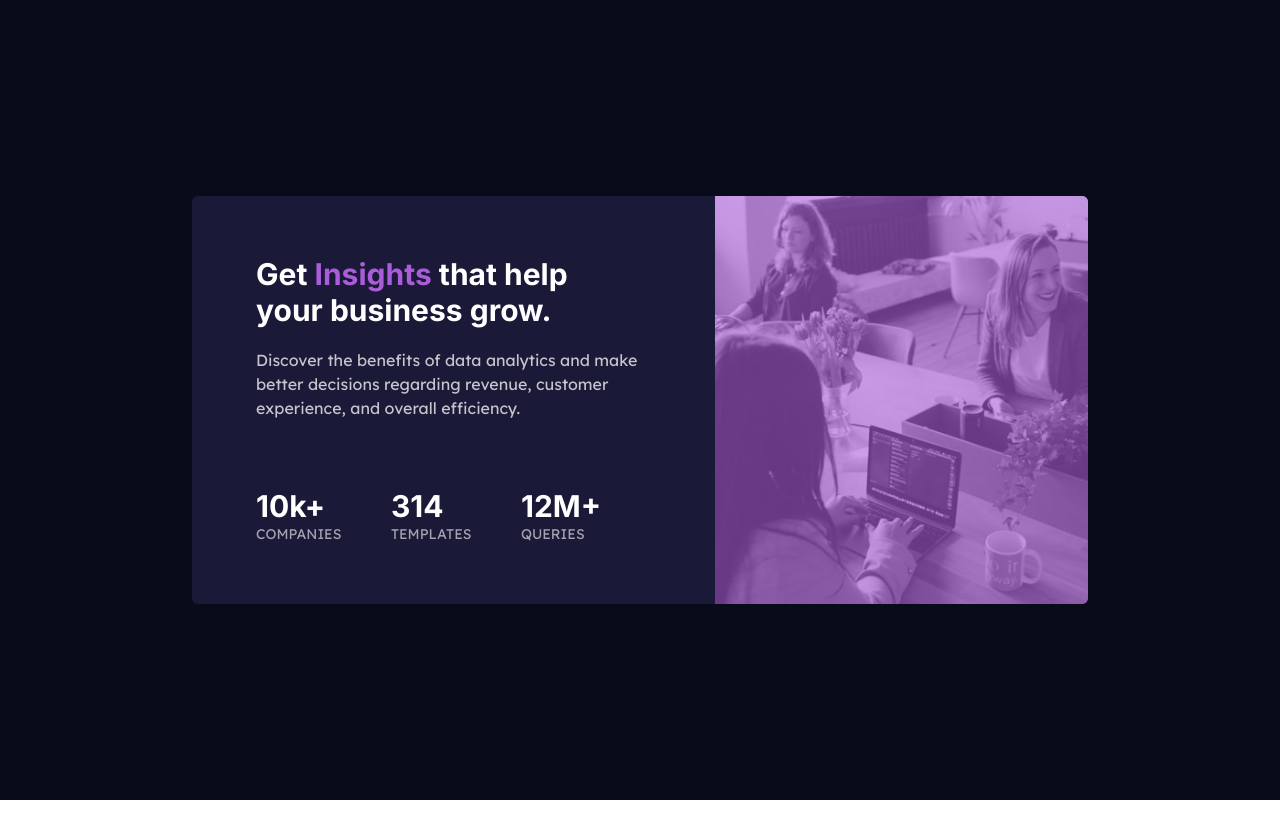
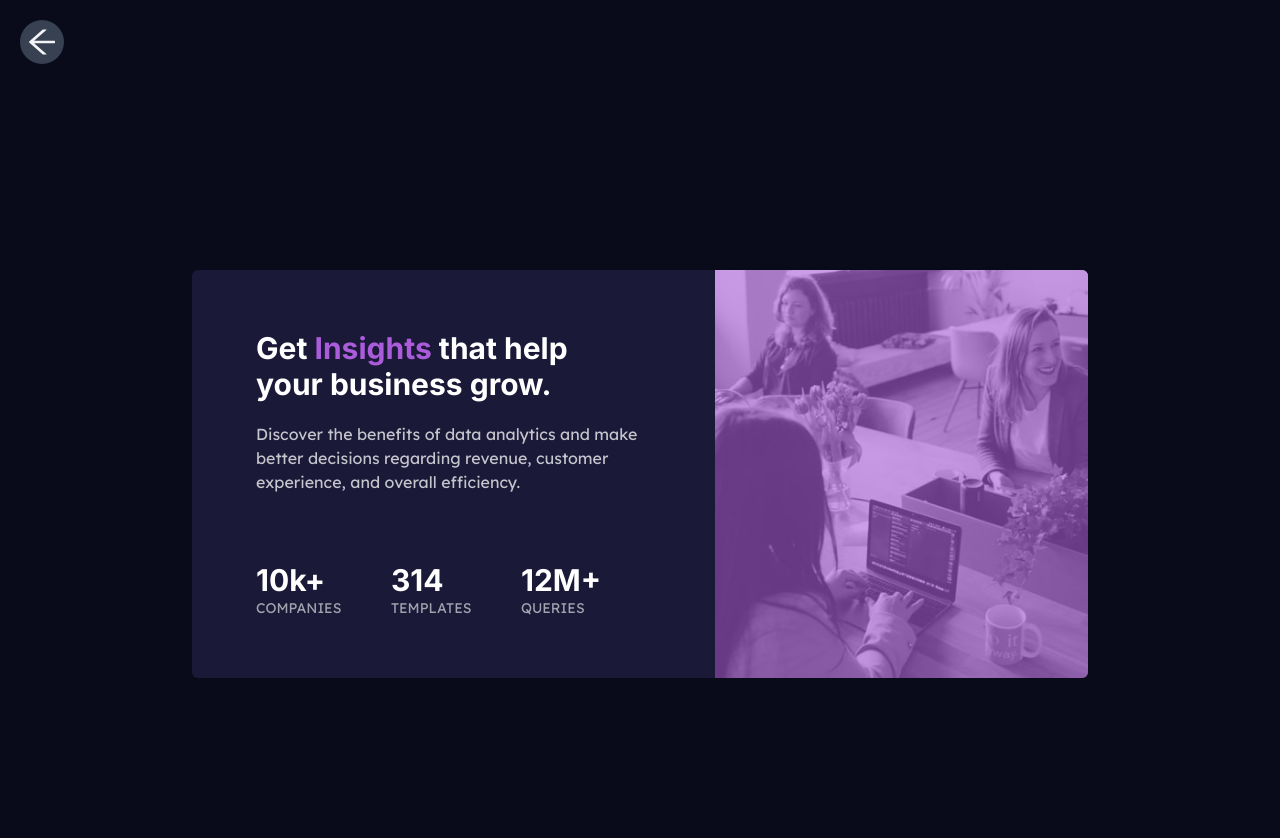
Before and after one commit to auto200/design-implementations, a Next.js app in the folder components/: page /stats-preview-card in a window 1280 px wide. Shown: the top 838 px of the page. Before the commit the page ends 800 px from the top, so only its background shows below. Built offline with nearby package versions, Linux system fonts and the light colour scheme.

Commit message:
Add layout component

```diff
--- a/components/pages/stats-preview-card/index.tsx
+++ b/components/pages/stats-preview-card/index.tsx
@@ -1,3 +1,4 @@
+import ComponentLayout from "components/ComponentLayout";
 import Head from "next/head";
 import { screens } from "tailwindcss/defaultTheme";
 
@@ -33,6 +34,7 @@ const StatsPreview = () => {
       </Head>
 
       {/* wrapper */}
+      <ComponentLayout bgColor="hsl(233, 47%, 7%)">
         <div className="bg-SPC-bg min-h-screen px-5 py-10 font-lexend-deca sm:flex sm:items-center sm:justify-center">
           {/* card */}
           <div className="text-SPC-text-primary bg-SPC-card-bg rounded-md overflow-hidden text-center sm:flex sm:max-w-4xl sm:text-left">
@@ -57,8 +59,9 @@ const StatsPreview = () => {
                 your business grow.
               </div>
               <div className="text-SPC-text-secondary mt-5 sm:max-w-sm">
-              Discover the benefits of data analytics and make better decisions
-              regarding revenue, customer experience, and overall efficiency.
+                Discover the benefits of data analytics and make better
+                decisions regarding revenue, customer experience, and overall
+                efficiency.
               </div>
               <div className="my-10 sm:flex">
                 {stats.map(({ text, subText }) => (
@@ -73,6 +76,7 @@ const StatsPreview = () => {
             </div>
           </div>
         </div>
+      </ComponentLayout>
     </>
   );
 };
```
Lines whose indentation alone changed are shown as unchanged.
